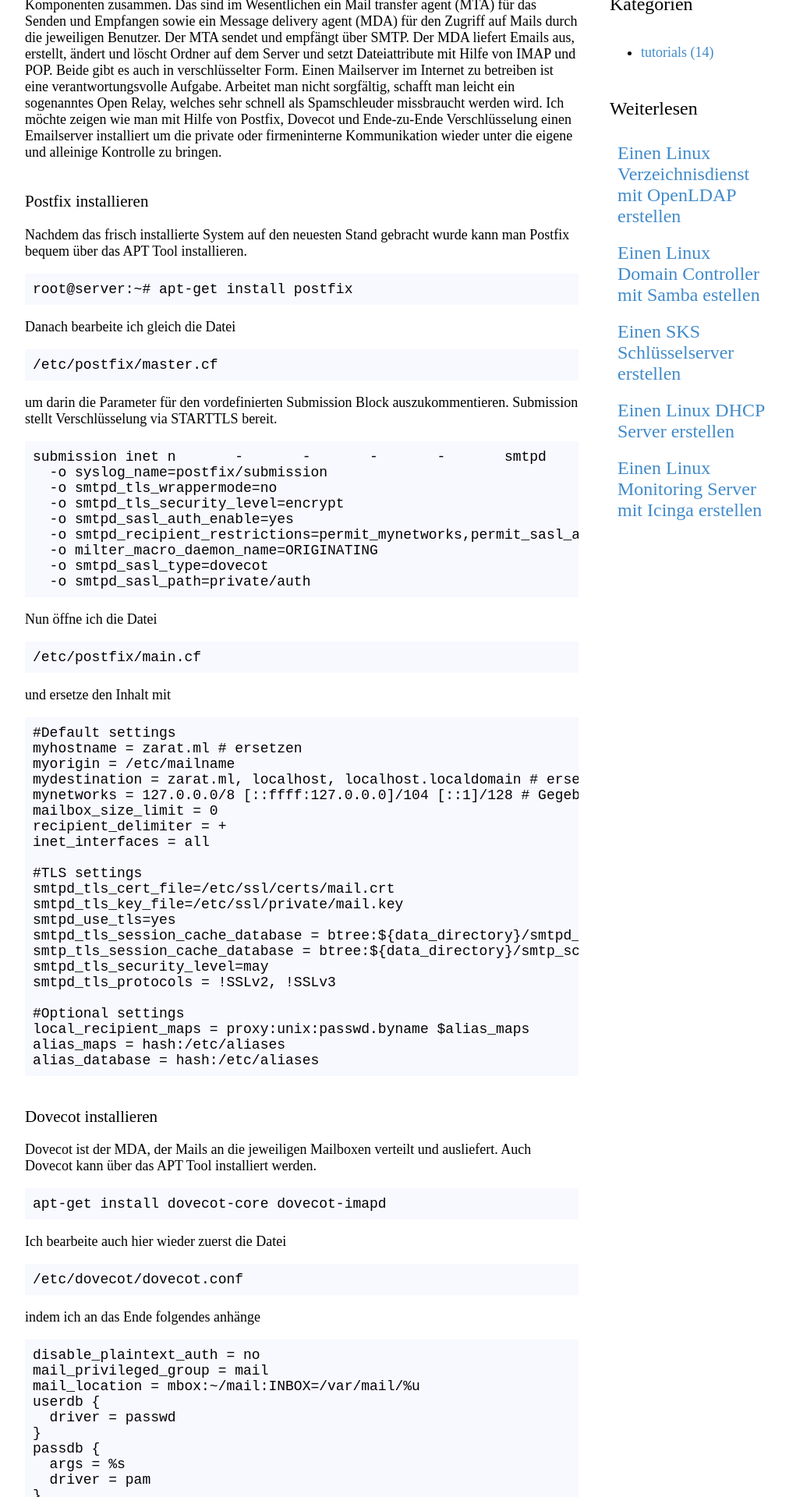
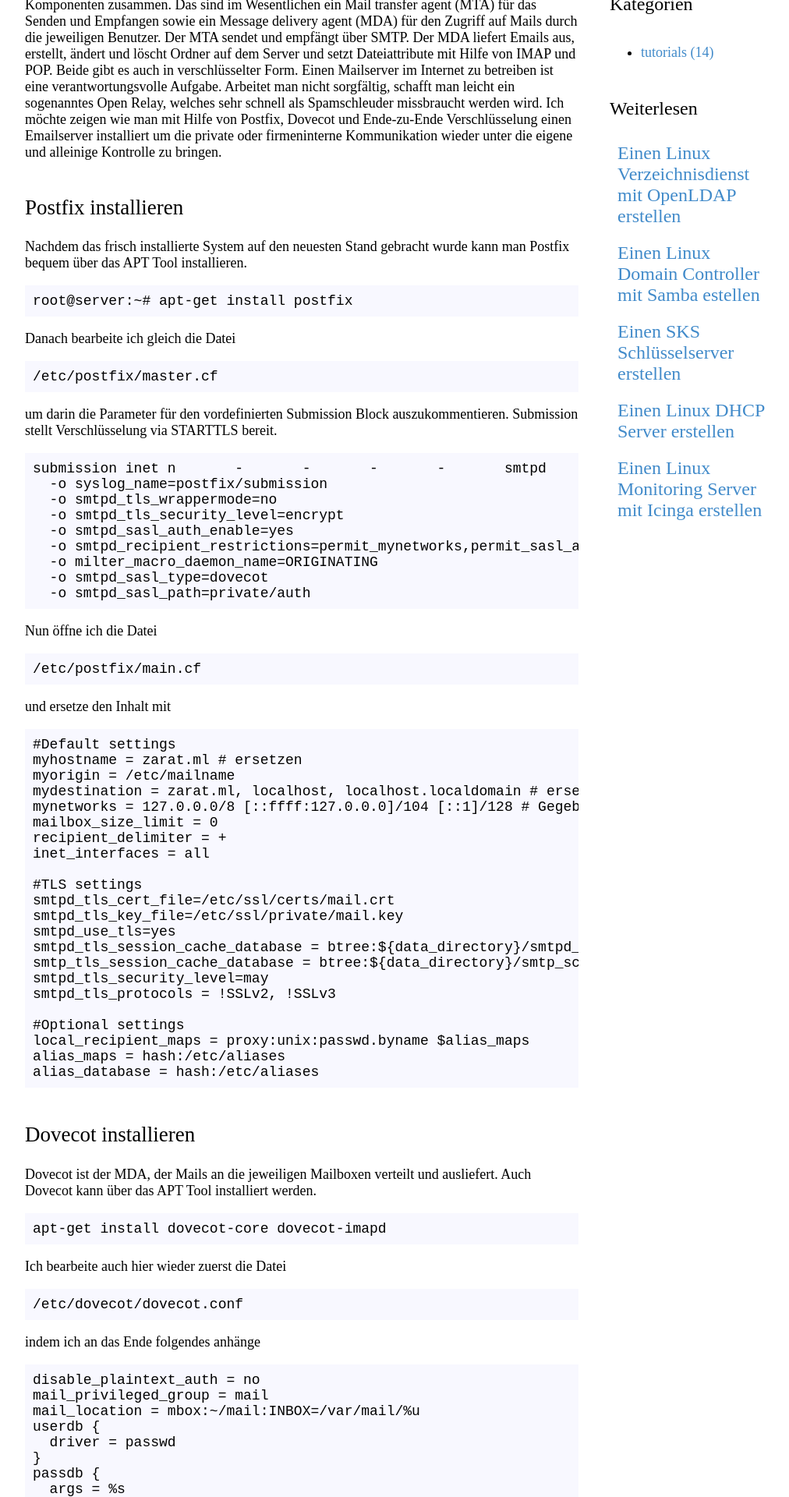
Before and after one commit to zarat/zarat.github.io, a Jekyll site: the page built from _posts/2018-05-23-mailserver.markdown, in a window 1280 px wide. Shown: the part 410-2330 px from the top of the page at 78% size, without its empty margins (128-1140 px from the left). Built offline with Jekyll 4.4.1, drawn with Linux system fonts in a browser that asks for light colours.

```diff
--- a/_posts/2018-05-23-mailserver.markdown
+++ b/_posts/2018-05-23-mailserver.markdown
@@ -10,7 +10,7 @@ Ein Mailserver ist kein einzelner Dienst, sondern setzt sich üblicherweise aus
 <!--excerpt_separator-->
 Der MTA sendet und empfängt über SMTP. Der MDA liefert Emails aus, erstellt, ändert und löscht Ordner auf dem Server und setzt Dateiattribute mit Hilfe von IMAP und POP. Beide gibt es auch in verschlüsselter Form. Einen Mailserver im Internet zu betreiben ist eine verantwortungsvolle Aufgabe. Arbeitet man nicht sorgfältig, schafft man leicht ein sogenanntes Open Relay, welches sehr schnell als Spamschleuder missbraucht werden wird. Ich möchte zeigen wie man mit Hilfe von Postfix, Dovecot und Ende-zu-Ende Verschlüsselung einen Emailserver installiert um die private oder firmeninterne Kommunikation wieder unter die eigene und alleinige Kontrolle zu bringen.
 
-<h3>Postfix installieren</h3>
+<h2>Postfix installieren</h2>
 
 Nachdem das frisch installierte System auf den neuesten Stand gebracht wurde kann man Postfix bequem über das APT Tool installieren.
 
@@ -61,7 +61,7 @@ local_recipient_maps = proxy:unix:passwd.byname $alias_maps
 alias_maps = hash:/etc/aliases
 alias_database = hash:/etc/aliases</pre>
 
-<h3>Dovecot installieren</h3>
+<h2>Dovecot installieren</h2>
 
 Dovecot ist der MDA, der Mails an die jeweiligen Mailboxen verteilt und ausliefert. Auch Dovecot kann über das APT Tool installiert werden.
 
```
